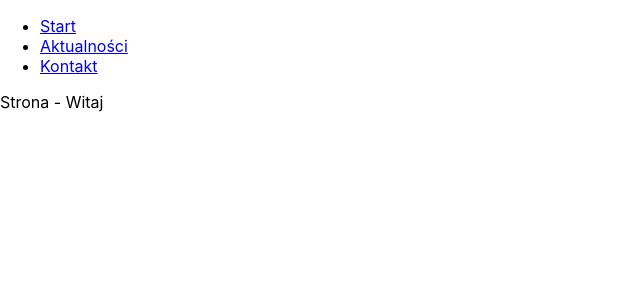
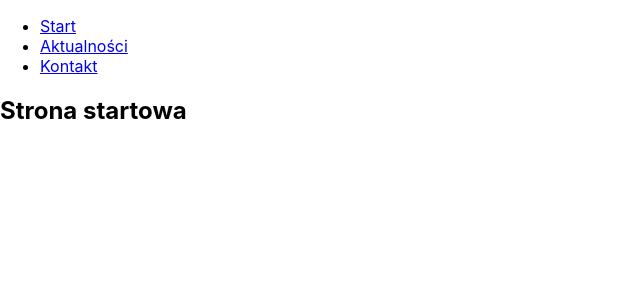
Before and after one commit to michalpluzek/react-routing-menu, a React (Create React App) app: page / in a window 1280 px wide. Shown: the top 300 px of the page, without its empty margins (0-640 px from the left). Built offline with nearby package versions, Linux system fonts and the light colour scheme.

Commit message:
Add routing

```diff
--- a/src/App.js
+++ b/src/components/App.js
@@ -1,11 +1,14 @@
 import React from "react";
 import "./App.css";
-import { BrowserRouter, Link } from "react-router-dom";
+import { BrowserRouter as Router, Link, Route, Routes } from "react-router-dom";
+import Home from "./Home";
+import News from "./News";
+import Contact from "./Contact";
 
 class App extends React.Component {
   render() {
     return (
-      <BrowserRouter>
+      <Router>
         <div>
           <header>
             <nav>
@@ -22,9 +25,15 @@ class App extends React.Component {
               </ul>
             </nav>
           </header>
-          <section>Strona - Witaj</section>
+          <section>
+            <Routes>
+              <Route path="/" element={<Home />} />
+              <Route path="/news" element={<News />} />
+              <Route path="/contact" element={<Contact />} />
+            </Routes>
+          </section>
         </div>
-      </BrowserRouter>
+      </Router>
     );
   }
 }
```
Also changed, not shown: src/index.js (+6 -6 lines), src/components/App.css (renamed from src/App.css).
